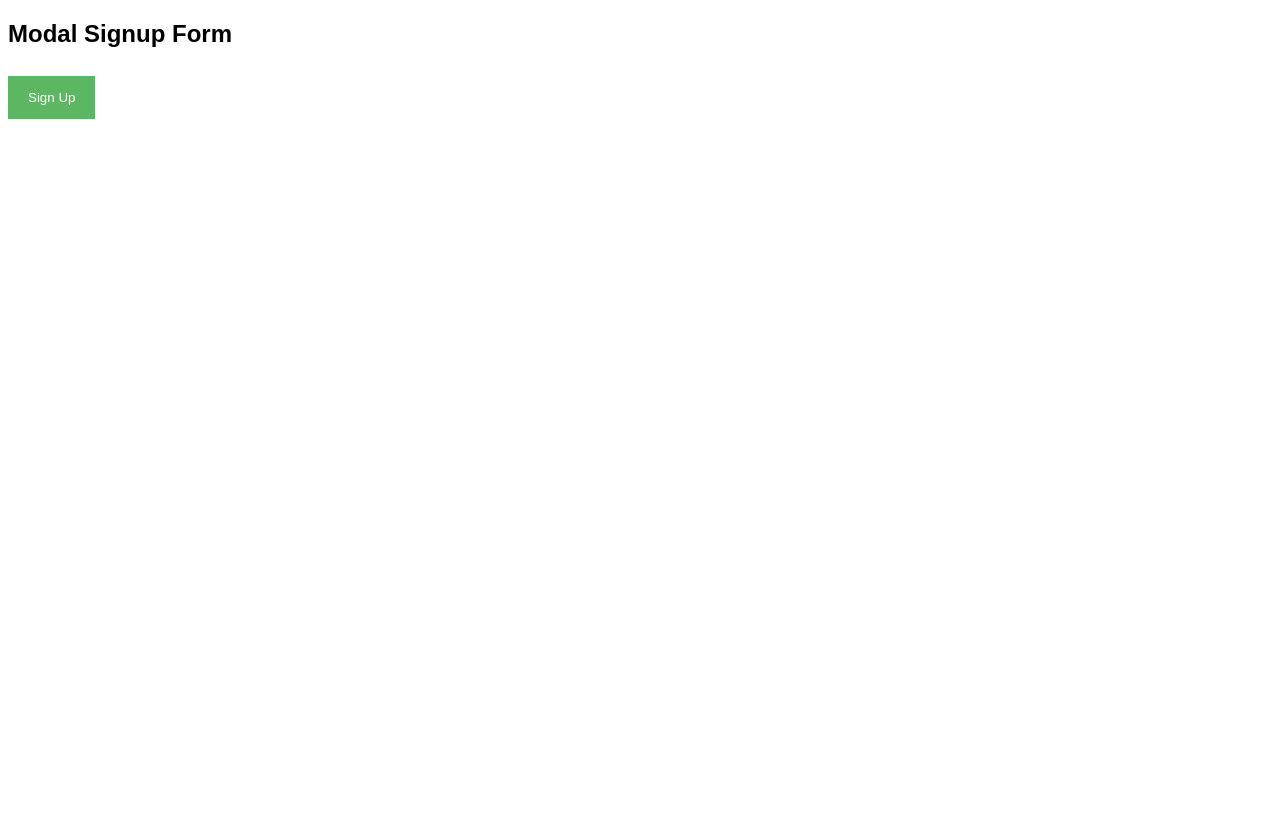
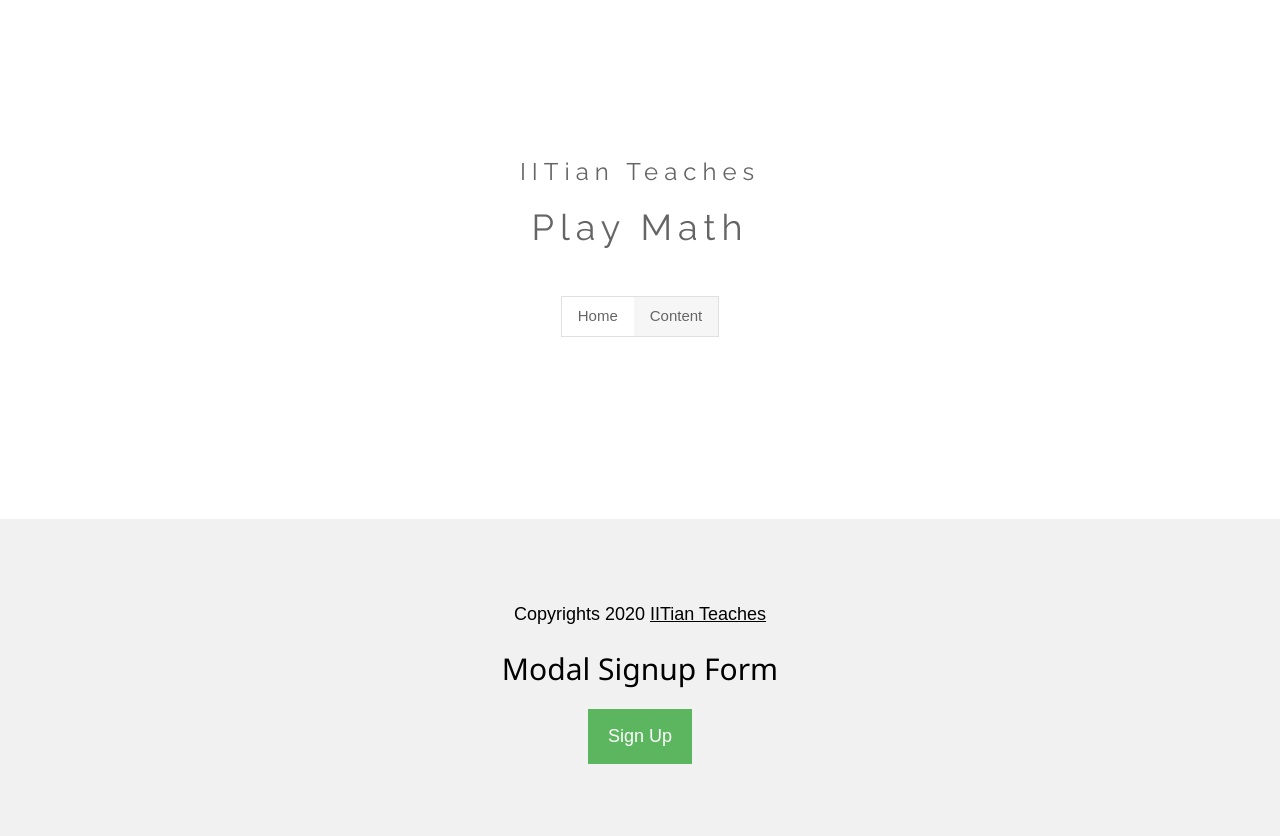
Before and after one commit to IITianTeaches/IITianTeaches.github.io, a plain HTML site: page Signin.html in a window 1280 px wide. Before the commit the page ends 800 px from the top, so only its background shows below. Drawn offline with nearby package versions, Linux system fonts and the light colour scheme.

Commit message:
Update Signin.html

```diff
--- a/Signin.html
+++ b/Signin.html
@@ -1,5 +1,44 @@
 <!DOCTYPE html>
 <html>
+  <title>Contact us</title>
+<meta charset="UTF-8">
+<meta name="viewport" content="width=device-width, initial-scale=1">
+<link rel="stylesheet" href="https://www.w3schools.com/w3css/4/w3.css">
+<link rel="stylesheet" href="https://fonts.googleapis.com/css?family=Raleway">
+<link rel="stylesheet" href="https://cdnjs.cloudflare.com/ajax/libs/font-awesome/4.7.0/css/font-awesome.min.css">
+<style>
+body,h1 {font-family: "Raleway", Arial, sans-serif}
+h1 {letter-spacing: 6px}
+.w3-row-padding img {margin-bottom: 12px}
+</style>
+<body>
+
+<!-- !PAGE CONTENT! -->
+<div class="w3-content" style="max-width:1500px">
+
+<!-- Header -->
+<header class="w3-panel w3-center w3-opacity" style="padding:128px 16px">
+  <h1 class="w3-xlarge">IITian Teaches</h1>
+  <h1>Play Math</h1>
+
+  <div class="w3-padding-32">
+    <div class="w3-bar w3-border">
+      <a href="/index.html" class="w3-bar-item w3-button">Home</a>
+      <a href="/Content.html" class="w3-bar-item w3-button w3-light-grey">Content</a>
+
+
+    </div>
+  </div>
+</header>
+
+
+
+<!-- Footer -->
+<footer class="w3-container w3-padding-64 w3-light-grey w3-center w3-large">
+
+  <p>Copyrights 2020 <a href="" target="_blank" class="w3-hover-text-green">IITian Teaches</a></p>
+
+
 <style>
 body {font-family: Arial, Helvetica, sans-serif;}
 * {box-sizing: border-box;}
```
